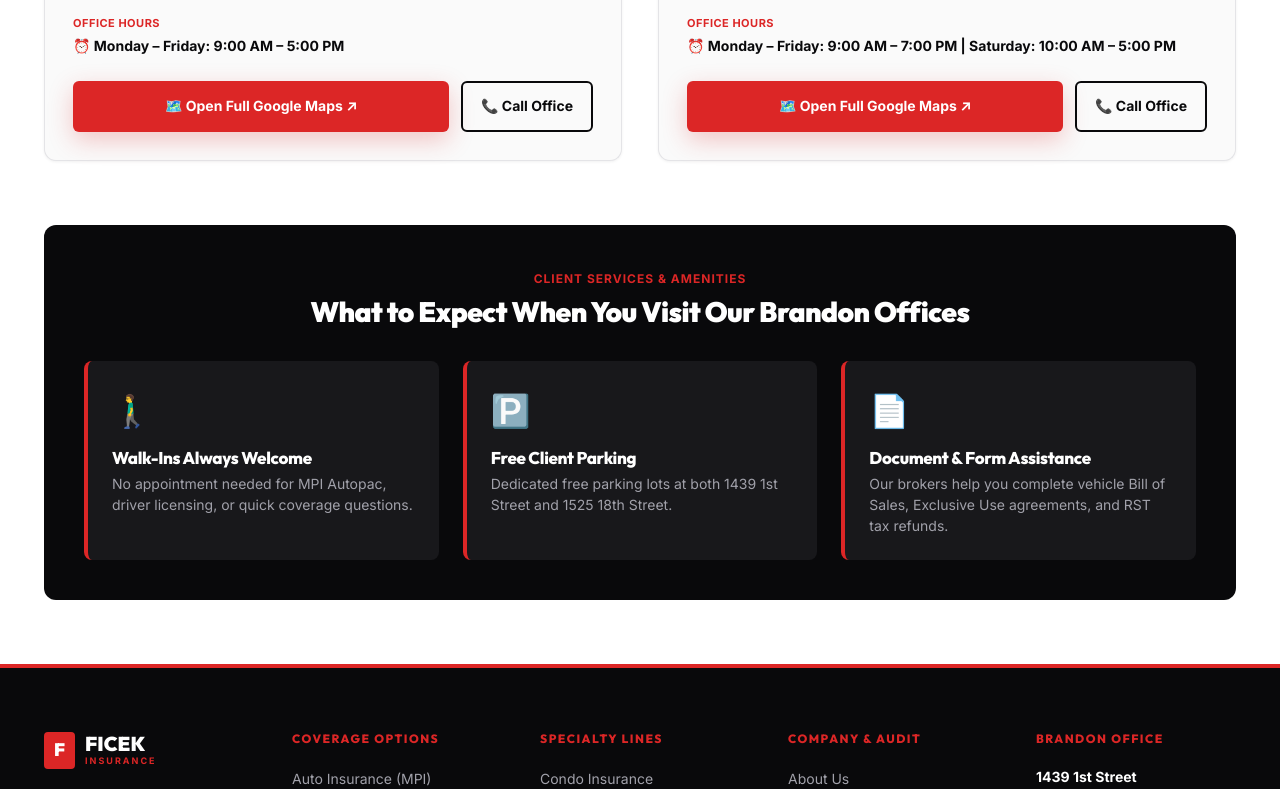
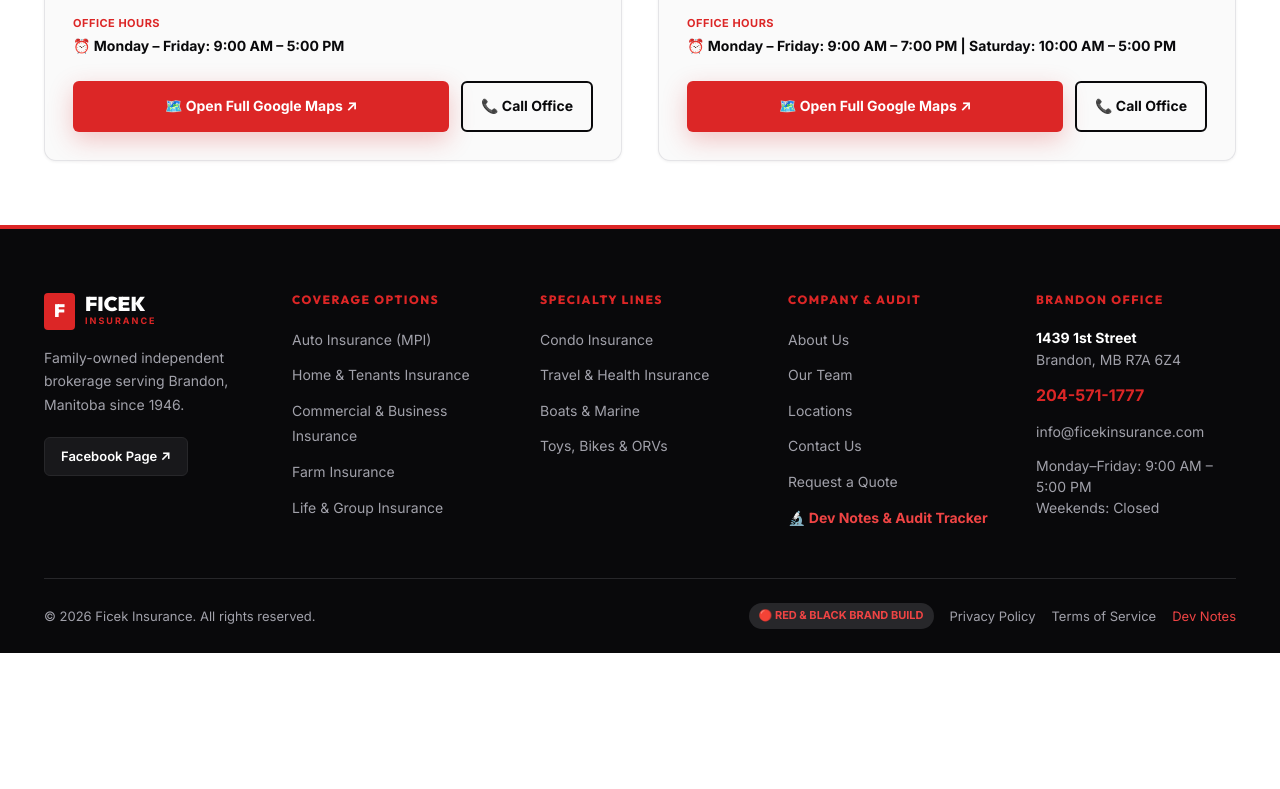
Before and after one commit to austinlmadeit/ficeks, a Next.js app: page /about/locations in a window 1280 px wide. Shown: the part 1390-2179 px from the top of the page. After the commit the page ends 2043 px from the top, so only its background shows below. Built offline with nearby package versions, Linux system fonts and the light colour scheme.

Commit message:
Remove What to Expect section from locations page

```diff
--- a/app/about/locations/page.js
+++ b/app/about/locations/page.js
@@ -89,7 +89,7 @@ export default function LocationsPage() {
           </div>
 
           {/* DUAL OFFICE CARDS GRID WITH EMBEDDED GOOGLE MAPS */}
-          <div className="grid-2" style={{ gap: '36px', marginBottom: '64px' }}>
+          <div className="grid-2" style={{ gap: '36px' }}>
             {OFFICES.map((office) => (
               <div key={office.id} className="card card-red-top" style={{ display: 'flex', flexDirection: 'column', justifyContent: 'space-between', background: '#fafafa', padding: '28px', borderRadius: '12px' }}>
                 <div>
@@ -194,37 +194,6 @@ export default function LocationsPage() {
             ))}
           </div>
 
-          {/* ── CLIENT AMENITIES & WALK-IN CHECKLIST ── */}
-          <div style={{
-            background: '#09090b',
-            color: '#ffffff',
-            padding: '40px',
-            borderRadius: '12px',
-          }}>
-            <div className="text-center" style={{ marginBottom: '32px' }}>
-              <span style={{ fontSize: '12px', fontWeight: 800, color: '#dc2626', textTransform: 'uppercase', letterSpacing: '1px' }}>
-                Client Services & Amenities
-              </span>
-              <h3 style={{ fontSize: '28px', fontWeight: 900, color: '#ffffff', marginTop: '6px' }}>
-                What to Expect When You Visit Our Brandon Offices
-              </h3>
-            </div>
-
-            <div className="grid-3" style={{ gap: '24px' }}>
-              {[
-                { icon: '🚶‍♂️', title: 'Walk-Ins Always Welcome', desc: 'No appointment needed for MPI Autopac, driver licensing, or quick coverage questions.' },
-                { icon: '🅿️', title: 'Free Client Parking', desc: 'Dedicated free parking lots at both 1439 1st Street and 1525 18th Street.' },
-                { icon: '📄', title: 'Document & Form Assistance', desc: 'Our brokers help you complete vehicle Bill of Sales, Exclusive Use agreements, and RST tax refunds.' },
-              ].map((item, i) => (
-                <div key={i} style={{ background: '#18181b', padding: '24px', borderRadius: '8px', borderLeft: '4px solid #dc2626' }}>
-                  <div style={{ fontSize: '32px', marginBottom: '12px' }}>{item.icon}</div>
-                  <h4 style={{ fontSize: '17px', fontWeight: 800, color: '#ffffff', marginBottom: '6px' }}>{item.title}</h4>
-                  <p style={{ fontSize: '14px', color: '#a1a1aa', lineHeight: 1.5, margin: 0 }}>{item.desc}</p>
-                </div>
-              ))}
-            </div>
-          </div>
-
         </div>
       </section>
     </>
```
